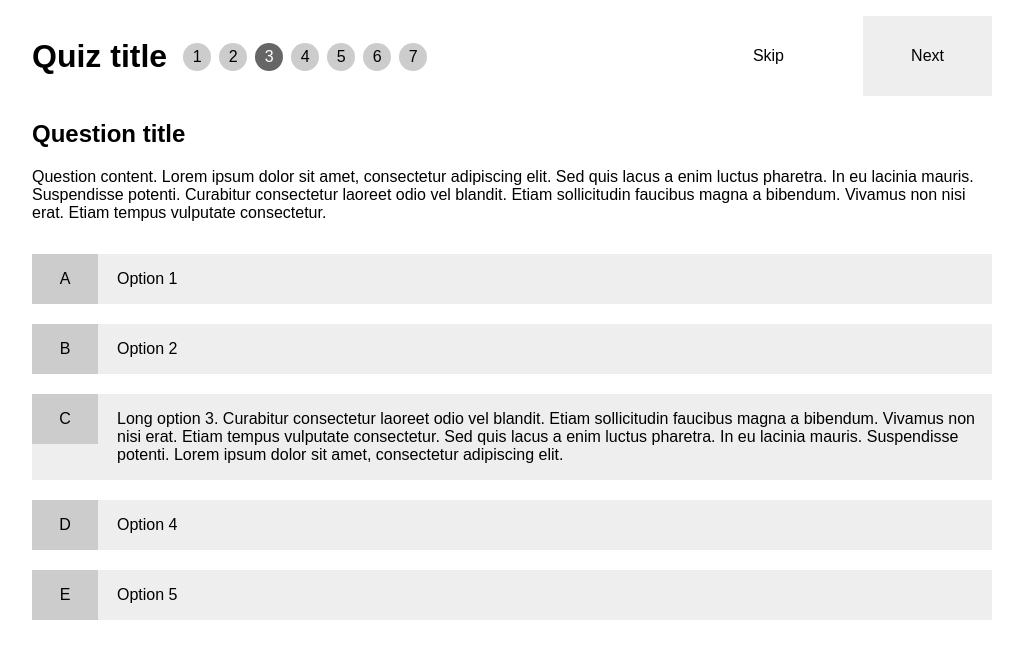
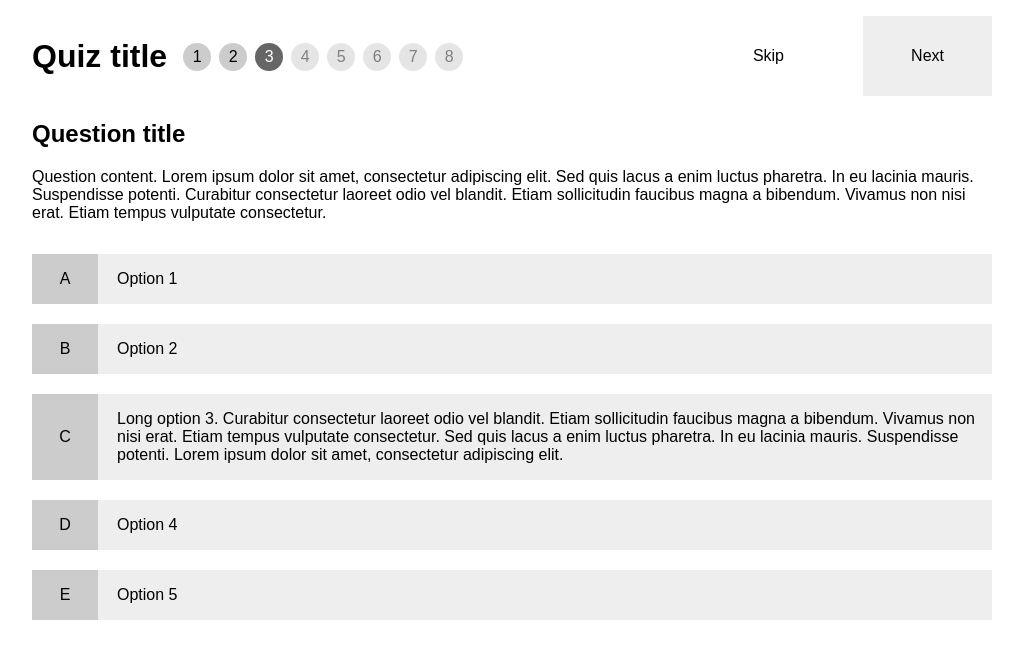
Before and after one commit to ehmorris/quiz-app, a Jekyll site: the page built from index.html, in a window 1280 px wide. Shown: the top 659 px of the page, without its empty margins (128-1151 px from the left). Built offline with Jekyll 4.4.1, drawn with Linux system fonts in a browser that asks for light colours; nearby versions of some CDN libraries; Markdown is read by kramdown in place of the engine named in the settings.

Commit message:
added light js to tweak the interface - for long text options, and for inactive indicators

```diff
--- a/_layouts/default.html
+++ b/_layouts/default.html
@@ -5,6 +5,8 @@
 	<title>{{ page.title }}</title>
 	<meta name="viewport" content="width=device-width, initial-scale=1.0">
 	<link rel="stylesheet" type="text/css" href="stylesheets/application.css" />
+	<script type="text/javascript" src="https://ajax.googleapis.com/ajax/libs/jquery/1.7.1/jquery.min.js"></script>
+	<script type="text/javascript" src="javascripts/javascripts.js"></script>
 </head>
 <body class="{{ page.body-class }}">
 
--- a/index.html
+++ b/index.html
@@ -8,11 +8,13 @@ title: VPP Client Mockup
 <ul class="indicators">
   <li><span class="q_num">1</span> <span class="q_title">Question title</span></li>
   <li><span class="q_num">2</span> <span class="q_title">Question title</span></li>
-  <li><span class="q_num active">3</span> <span class="q_title">Question title</span></li>
+  <li class="active"><span class="q_num">3</span> <span class="q_title">Question title</span></li>
   <li><span class="q_num">4</span> <span class="q_title">Question title</span></li>
   <li><span class="q_num">5</span> <span class="q_title">Question title</span></li>
   <li><span class="q_num">6</span> <span class="q_title">Question title</span></li>
   <li><span class="q_num">7</span> <span class="q_title">Question title</span></li>
+  <li><span class="q_num">8</span> <span class="q_title">Question title</span></li>
+
 </ul>
 
 <h2>Question title</h2>
--- a/javascripts/javascripts.js
+++ b/javascripts/javascripts.js
@@ -1 +1,16 @@
-empty file to force git to see this directory
+$(function() {
+
+  $('ul.indicators .active').nextAll().addClass('inactive');
+
+  $('ul.options li').each(function() {
+
+    if ($(this).children('a').children('.o_label').outerHeight() < $(this).children('a').outerHeight()) {
+      $(this).children('a').children('.o_label').css({
+        'padding-top': 0,
+        'padding-bottom': 0,
+        'height': $(this).children('a').outerHeight() + 'px',
+        'line-height': $(this).children('a').outerHeight() + 'px'
+      });
+    }
+  });
+});
--- a/stylesheets/application.css
+++ b/stylesheets/application.css
@@ -399,12 +399,18 @@ ul.indicators {
       margin-right: .5em;
       text-align: center;
       width: 1.75em; }
-      ul.indicators li span.q_num.active {
-        background: #666;
-        color: #fff; }
       ul.indicators li span.q_num:focus, ul.indicators li span.q_num:active {
         background: #666;
         color: #fff; }
+    ul.indicators li.active span.q_num {
+      background: #666;
+      color: #fff; }
+    ul.indicators li.inactive span.q_num {
+      cursor: default;
+      opacity: .5; }
+      ul.indicators li.inactive span.q_num:focus, ul.indicators li.inactive span.q_num:active {
+        background: #ccc;
+        color: inherit; }
     ul.indicators li span.q_title {
       display: none; }
 
@@ -461,4 +467,4 @@ ul.options {
   background: none;
   margin-right: 10em; }
   #skip:focus, #skip:active {
-    color: #000; }
+    background: #666; }
```
Also changed, not shown: stylesheets/sass/application.scss (+19 -5 lines), 4 other files.
